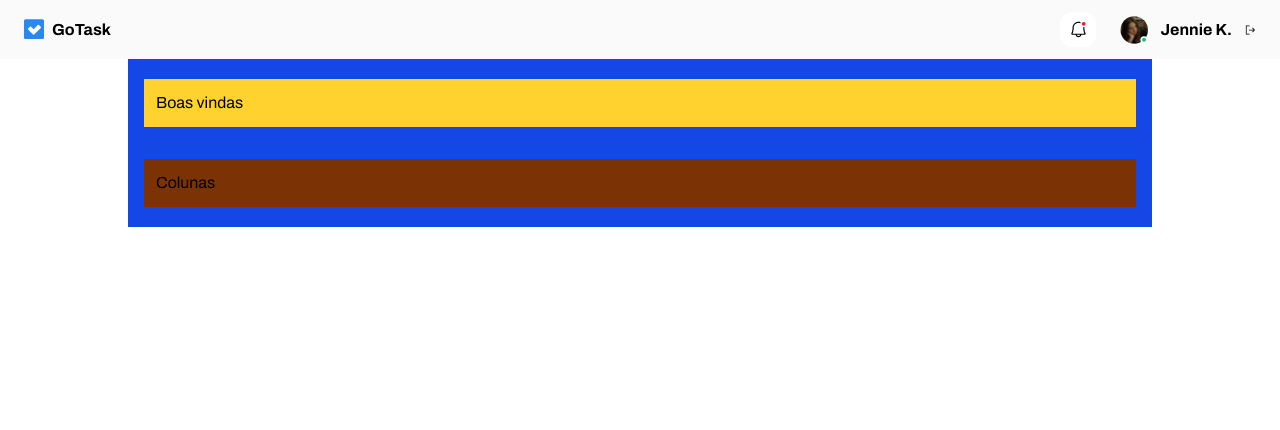
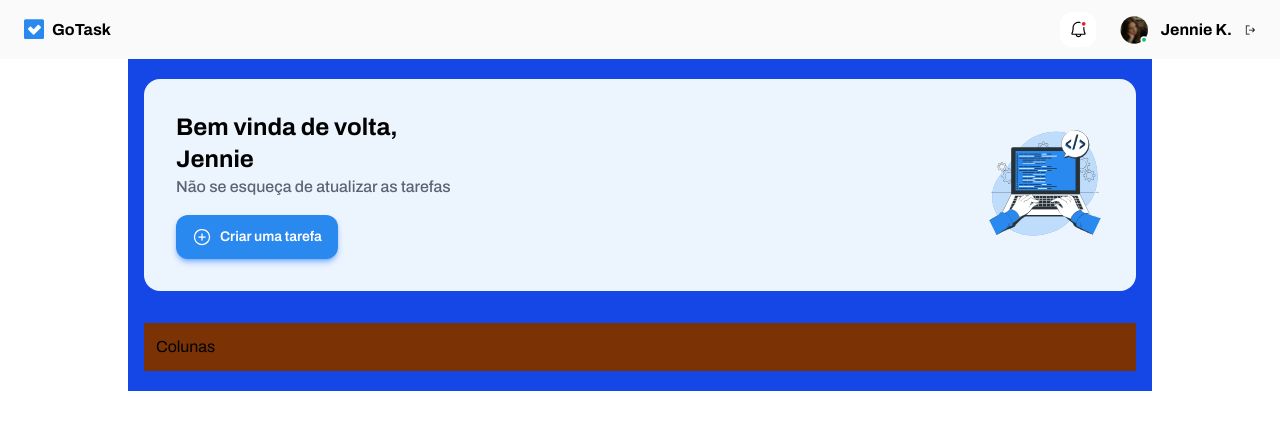
Before and after one commit to innovatecodes/go-task-angular, an Angular app: page / in a window 1280 px wide. Shown: the top 430 px of the page. Built offline with nearby package versions, Linux system fonts and the light colour scheme.

Commit message:
Aula 11: Criando o layout da sessão de boas-vindas

```diff
--- a/src/app/components/main-content/main-content.component.html
+++ b/src/app/components/main-content/main-content.component.html
@@ -1,4 +1,4 @@
 <div class="max-w-5xl mx-auto bg-blue-700 py-5 px-4 flex flex-col gap-8">
-  <div class="p-3 bg-amber-300">Boas vindas</div>
+  <app-welcome-section />
   <div class="p-3 bg-amber-900">Colunas</div>
 </div>
--- a/src/app/components/welcome-section/welcome-section.component.html
+++ b/src/app/components/welcome-section/welcome-section.component.html
@@ -1 +1,26 @@
-<p>welcome-section works!</p>
+<div
+  class="rounded-2xl p-8 bg-[#ECF4FE] flex flex-col gap-7 sm:flex-row-reverse sm:justify-between sm:items-center"
+>
+  <div>
+    <img src="images/icon-hand-coding.svg" />
+  </div>
+  <div class="flex flex-col gap-4">
+    <div>
+      <h1 class="font-bold text-2xl">
+        Bem vinda de volta, <br />
+        Jennie
+      </h1>
+      <h3 class="font-medium opacity-80 text-[#374151]">
+        Não se esqueça de atualizar as tarefas
+      </h3>
+    </div>
+    <div>
+      <button
+        class="bg-[#2A89EF] shadow-md shadow-blue-500/50 py-3 px-4 rounded-xl text-white text-sm font-semibold text-center flex gap-2 cursor-pointer active:translate-y-1 transition-transform duration-75"
+      >
+        <img src="images/icon-plus-circle.svg" />
+        Criar uma tarefa
+      </button>
+    </div>
+  </div>
+</div>
```
Also changed, not shown: src/app/components/main-content/main-content.component.ts (+4 -5 lines).
